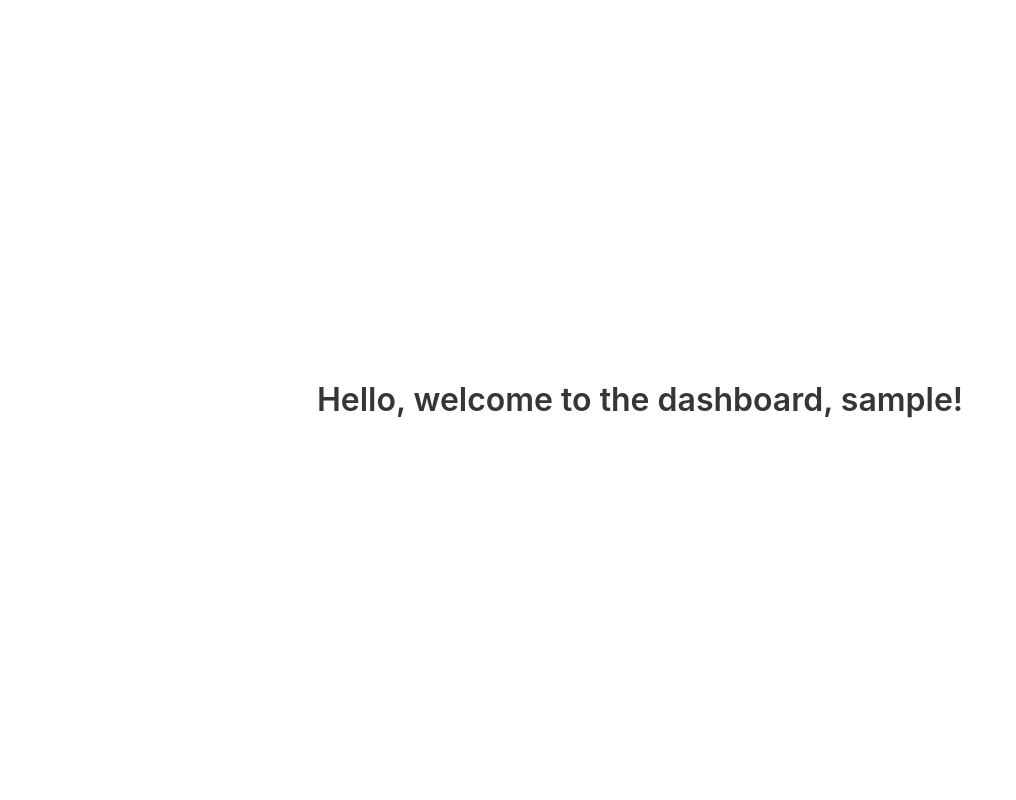
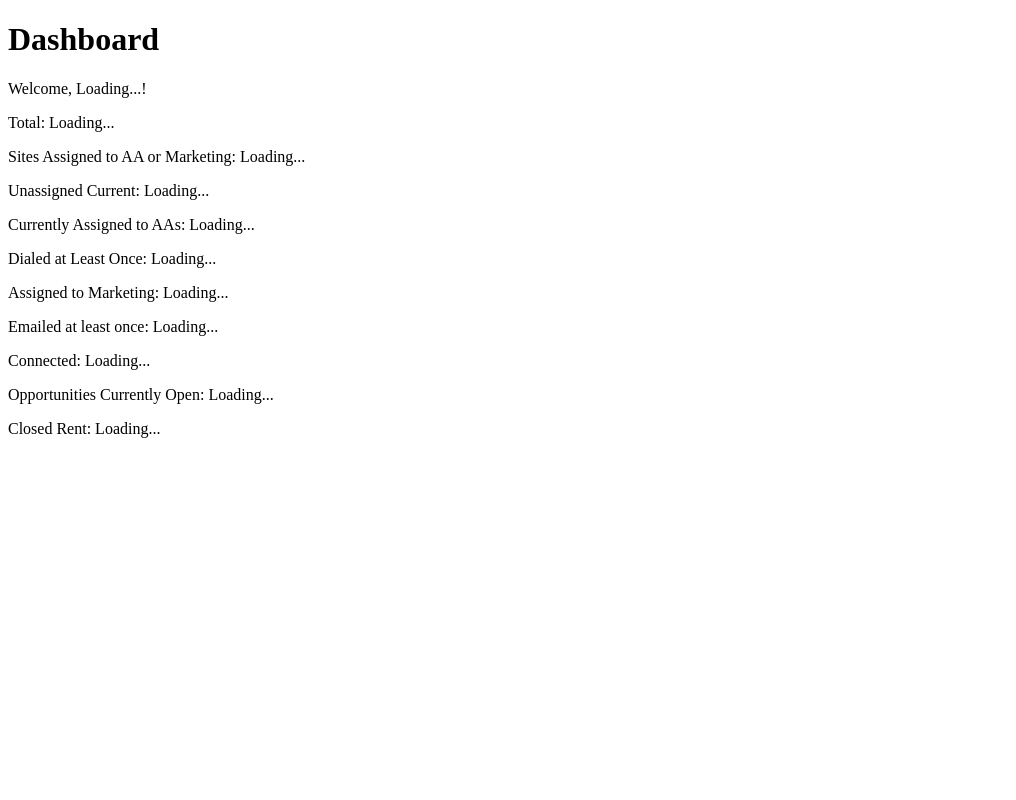
Before and after one commit to mmelendez-sw/reports-frontend, a Flask app: page /dashboard in a window 1280 px wide. Shown: the whole page, without its empty margins (0-1016 px from the left). Run offline with Flask 3, Linux system fonts and the light colour scheme; the visitor is signed in with stand-in values (Sample User, id 1).

Commit message:
update dashboard html

```diff
--- a/templates/dashboard.html
+++ b/templates/dashboard.html
@@ -3,16 +3,51 @@
 <head>
     <meta charset="UTF-8">
     <meta name="viewport" content="width=device-width, initial-scale=1.0">
-    <link rel="stylesheet" href="https://cdnjs.cloudflare.com/ajax/libs/bulma/0.9.3/css/bulma.min.css">
     <title>Dashboard</title>
 </head>
 <body>
-    <section class="hero is-fullheight">
-        <div class="hero-body">
-            <div class="container">
-                <h1 class="title has-text-centered">Hello, welcome to the dashboard, {{ username }}!</h1>
-            </div>
-        </div>
-    </section>
+    <h1>Dashboard</h1>
+    <div>
+        <p>Welcome, <span id="username-placeholder">Loading...</span>!</p>
+    </div>
+    <div id="dashboard-content">
+        <p>Total: <span id="total-placeholder">Loading...</span></p>
+        <p>Sites Assigned to AA or Marketing: <span id="assigned-sites-placeholder">Loading...</span></p>
+        <p>Unassigned Current: <span id="unassigned-current-placeholder">Loading...</span></p>
+        <p>Currently Assigned to AAs: <span id="assigned-to-aas-placeholder">Loading...</span></p>
+        <p>Dialed at Least Once: <span id="dialed-at-least-once-placeholder">Loading...</span></p>
+        <p>Assigned to Marketing: <span id="assigned-to-marketing-placeholder">Loading...</span></p>
+        <p>Emailed at least once: <span id="emailed-at-least-once-placeholder">Loading...</span></p>
+        <p>Connected: <span id="connected-placeholder">Loading...</span></p>
+        <p>Opportunities Currently Open: <span id="open-opportunities-placeholder">Loading...</span></p>
+        <p>Closed Rent: <span id="closed-rent-placeholder">Loading...</span></p>
+    </div>
+
+    <script>
+        // Fetch data from the API and update the dashboard content
+        async function fetchData() {
+            try {
+                const response = await fetch('https://api.example.com/dashboard-data'); // Replace with your API URL
+                const data = await response.json();
+
+                document.getElementById('username-placeholder').textContent = data.username; // Replace with actual username field in API response
+                document.getElementById('total-placeholder').textContent = data.Total;
+                document.getElementById('assigned-sites-placeholder').textContent = data['Sites Assigned to AA or Marketing'];
+                document.getElementById('unassigned-current-placeholder').textContent = data['Unassigned Current'];
+                document.getElementById('assigned-to-aas-placeholder').textContent = data['Currently Assigned to AAs'];
+                document.getElementById('dialed-at-least-once-placeholder').textContent = data['Dialed at Least Once'];
+                document.getElementById('assigned-to-marketing-placeholder').textContent = data['Assigned to Marketing'];
+                document.getElementById('emailed-at-least-once-placeholder').textContent = data['Emailed at least once'];
+                document.getElementById('connected-placeholder').textContent = data['Connected'];
+                document.getElementById('open-opportunities-placeholder').textContent = data['Opportunities Currently Open'];
+                document.getElementById('closed-rent-placeholder').textContent = data['Closed Rent'];
+            } catch (error) {
+                console.error('An error occurred:', error);
+            }
+        }
+
+        // Fetch data on page load
+        window.onload = fetchData;
+    </script>
 </body>
 </html>
```
